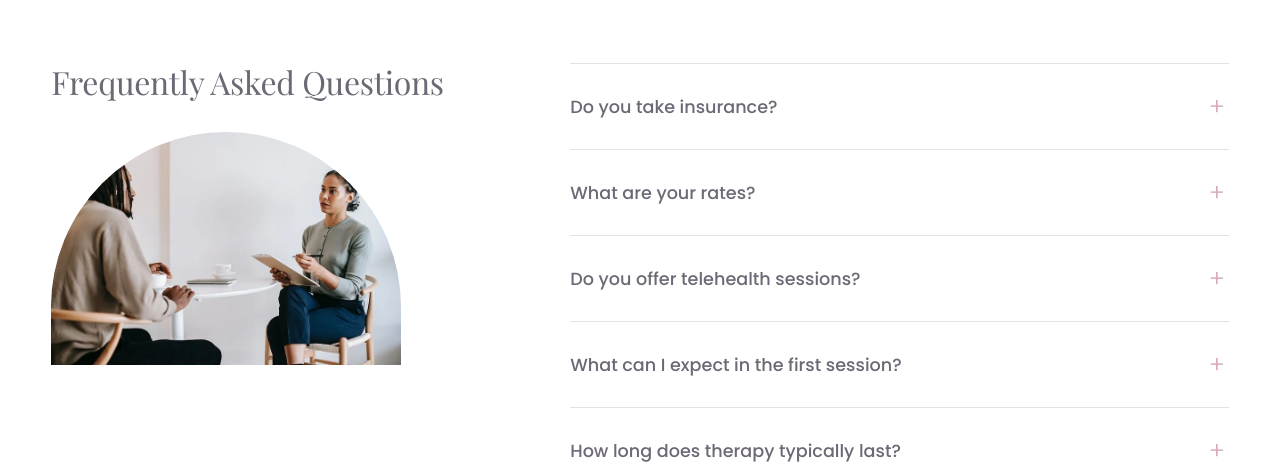
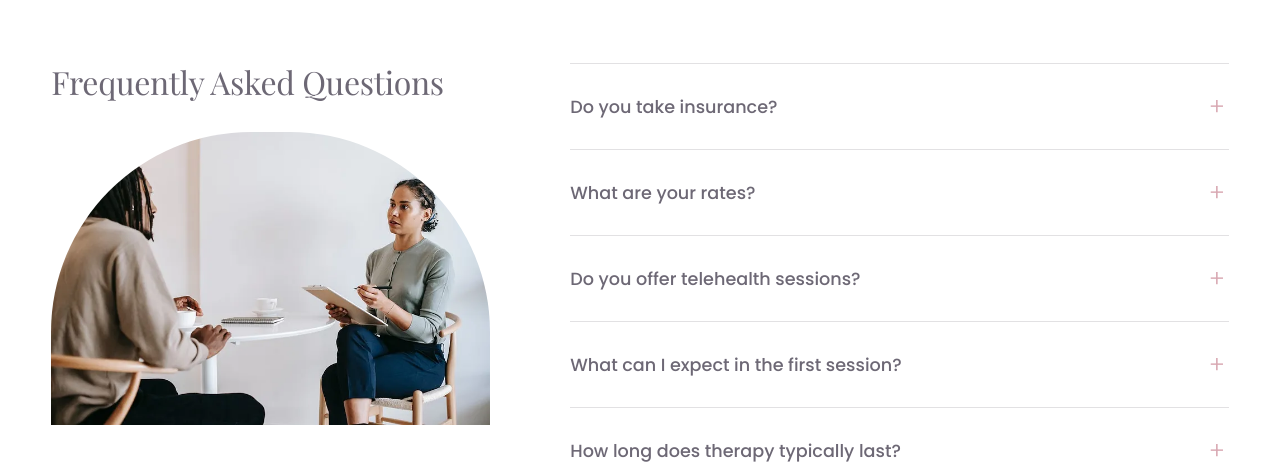
Before and after one commit to k10-ketan/growuphard, a Next.js app: page / in a window 1280 px wide. Shown: the part 4260-4735 px from the top of the page. Built offline with nearby package versions, Linux system fonts and the light colour scheme.

Commit message:
image badi huyi hai

```diff
--- a/app/components/FAQ/FAQ.module.css
+++ b/app/components/FAQ/FAQ.module.css
@@ -31,7 +31,7 @@
 /* FAQ Image */
 .imageWrapper {
   width: 100%;
-  max-width: 350px;
+  max-width: 480px;
   margin-top: 20px;
   overflow: hidden;
   border-radius: 200px 200px 0 0;
```
